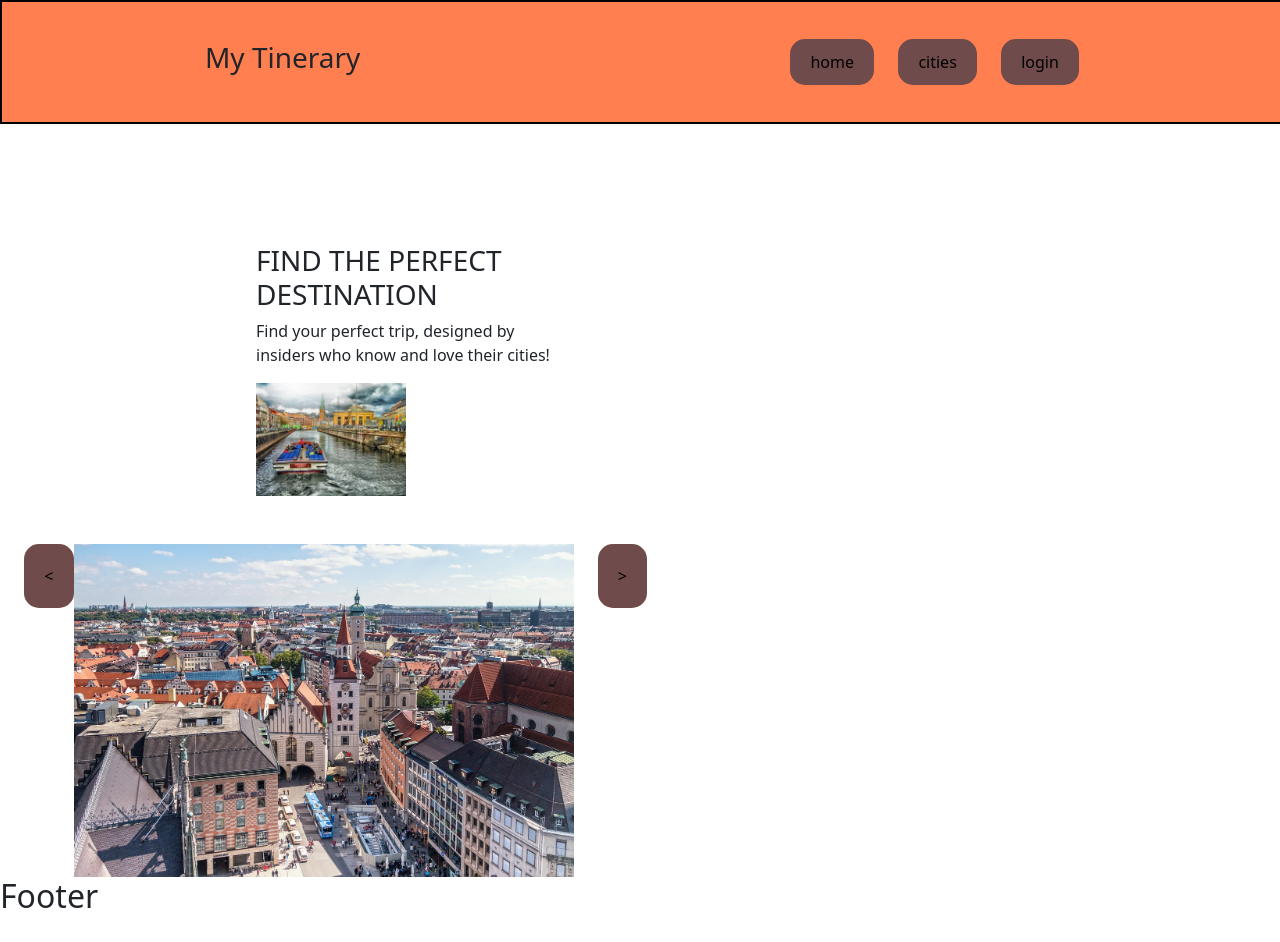
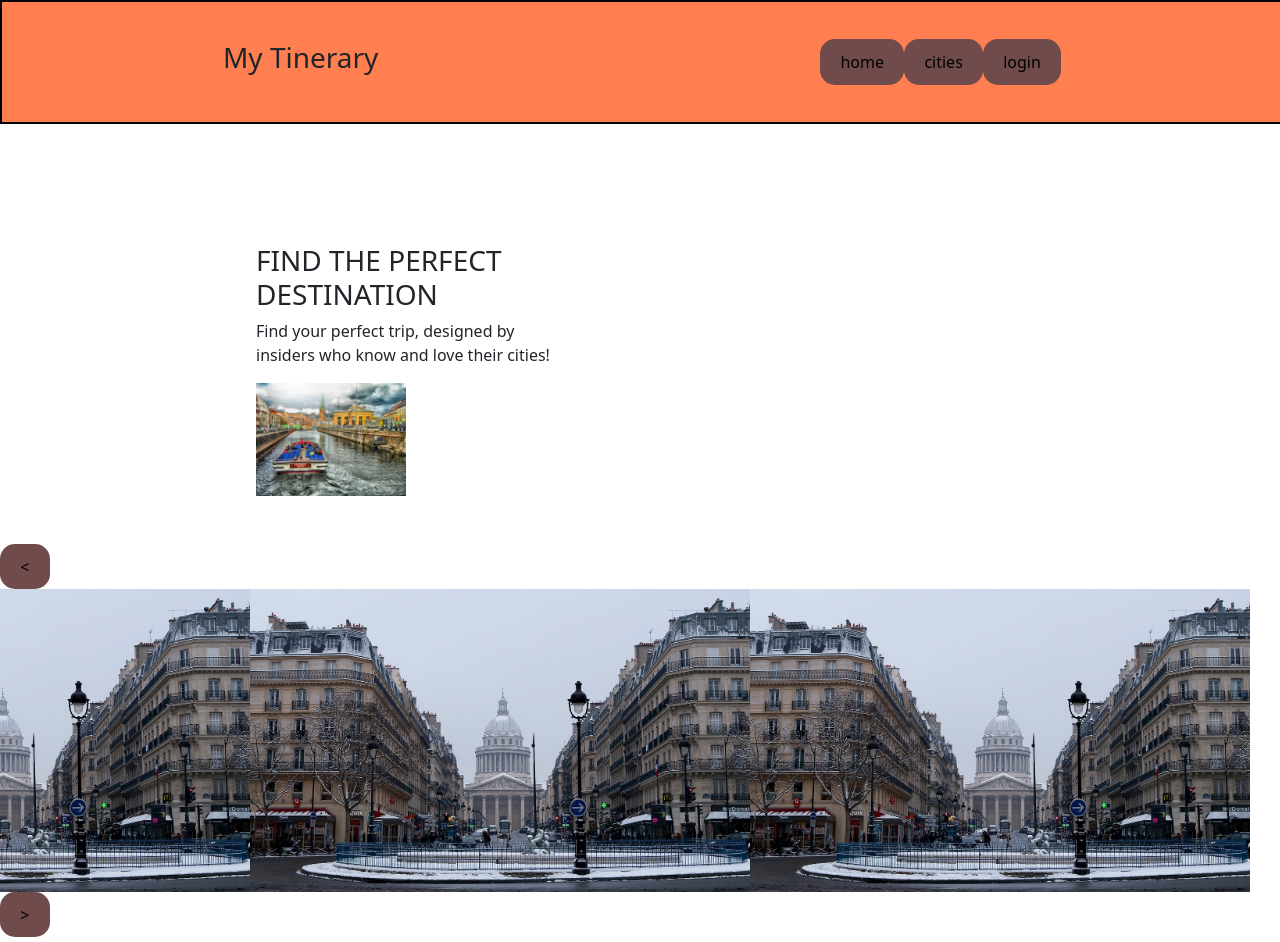
Before and after one commit to marguigle/mytinerary-front, a React (Vite) app: page / in a window 1280 px wide. Shown: the top 942 px of the page. Built offline with nearby package versions, Linux system fonts and the light colour scheme.

Commit message:
primera parte del carrusel

```diff
--- /dev/null
+++ b/src/components/carrusel/Carrucel.jsx
@@ -0,0 +1,34 @@
+import "./carrucel.css";
+
+const Carrucel = () => {
+  return (
+    <>
+      <button>{"<"}</button>
+      <div className="contenedor-carrusel">
+        <img
+          src="../../public/img/paris-100277_1280.jpg"
+          alt=""
+          className="img-carrusel"
+        />
+        <img
+          src="../../public/img/paris-100277_1280.jpg"
+          alt=""
+          className="img-carrusel"
+        />
+        <img
+          src="../../public/img/paris-100277_1280.jpg"
+          alt=""
+          className="img-carrusel"
+        />
+        <img
+          src="../../public/img/paris-100277_1280.jpg"
+          alt=""
+          className="img-carrusel"
+        />
+      </div>
+      <button>{">"}</button>
+    </>
+  );
+};
+
+export default Carrucel;
--- /dev/null
+++ b/src/components/carrusel/carrucel.css
@@ -0,0 +1,12 @@
+.btn-carrusel {
+  height: 4rem;
+}
+.contenedor-carrusel {
+  width: 500px;
+  display: flex;
+  justify-content: center;
+  object-fit: cover;
+}
+.img-carrusel {
+  width: 500px;
+}
--- a/src/components/header/header.css
+++ b/src/components/header/header.css
@@ -2,6 +2,7 @@
   background-color: coral;
   height: 15vh;
   display: flex;
+
   width: 100vw;
   box-sizing: content-box;
   justify-content: space-around;
@@ -11,4 +12,6 @@
 }
 .container-btn {
   display: flex;
+  justify-content: space-around;
+  gap: 4;
 }
--- a/src/index.css
+++ b/src/index.css
@@ -27,7 +27,7 @@ h1 {
 }
 button {
   border-radius: 15px;
-  margin-left: 1.5rem;
+
   border: 1px solid transparent;
   padding: 0.6em 1.2em;
   font-size: 1em;
--- a/src/pages/Home.jsx
+++ b/src/pages/Home.jsx
@@ -1,11 +1,11 @@
 import "./home.css";
 import LayoutMain from "../layouts/LayoutMain";
-
+import Carrucel from "../components/carrusel/Carrucel";
 const Home = () => {
   return (
     <LayoutMain>
       <body className="container-body">
-        <div className="container-hero">
+        <section className="container-hero">
           <h3>FIND THE PERFECT DESTINATION</h3>
           <p>
             Find your perfect trip, designed by insiders who know and love their
@@ -16,17 +16,10 @@ const Home = () => {
             alt=""
             className="img-hero"
           />
-        </div>
-
-        <div className="contenedor-carrusel">
-          <button className="btn-carrusel">{"<"}</button>
-          <img
-            src="../../../public/img/munich-1572429_1280.jpg"
-            className="img-carrusel"
-            alt=""
-          />
-          <button className="btn-carrusel">{">"}</button>
-        </div>
+        </section>
+        <section>
+          <Carrucel />
+        </section>
       </body>
     </LayoutMain>
   );
--- a/src/pages/home.css
+++ b/src/pages/home.css
@@ -13,15 +13,3 @@
 .img-hero {
   max-width: 150px;
 }
-.contenedor-carrusel {
-  display: flex;
-  align-content: center;
-  justify-content: center;
-  object-fit: cover;
-}
-.img-carrusel {
-  max-width: 500px;
-}
-.btn-carrusel {
-  height: 4rem;
-}
```
Also changed, not shown: .eslintrc.cjs.
